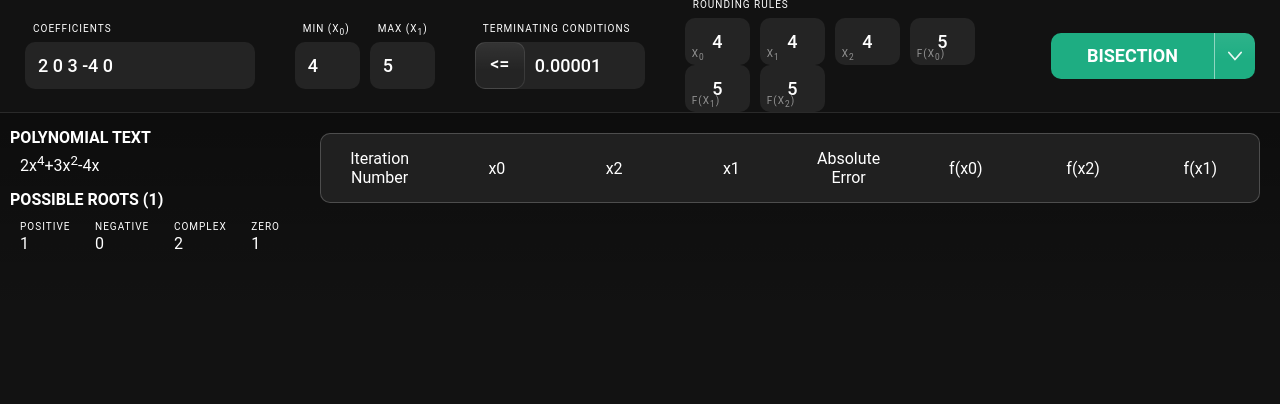
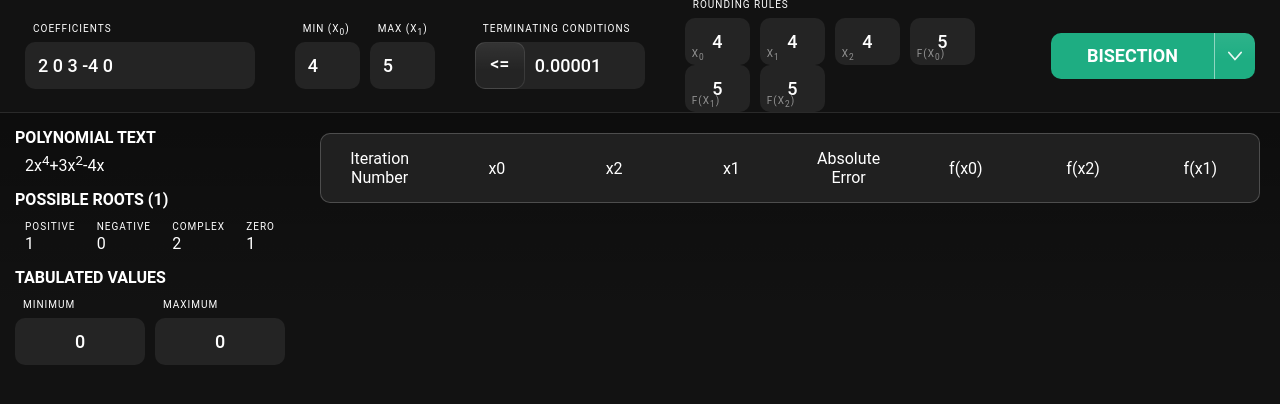
Before and after one commit to marqroldan/numericalmethods, a React app: page / in a window 1280 px wide. Shown: the top 404 px of the page. Built offline with nearby package versions, Linux system fonts and the light colour scheme.

Commit message:
Updated styling and structure for tabulated values

```diff
--- a/src/App.tsx
+++ b/src/App.tsx
@@ -10,14 +10,15 @@ import NumericalMethods, {
 import Header from '@Components/Header';
 import Main from '@Components/Main';
 import Sidebar from '@Components/Sidebar';
+import FieldGroup from '@Components/FieldGroup';
 import Field from '@Components/Field';
 import Input from '@Components/Input';
 import ButtonDropdown from '@Components/ButtonDropdown';
 import PolynomialText from '@Components/PolynomialText';
 import IterationTable from '@Components/IterationTable';
 import PossibleRoots from '@Components/PossibleRoots';
+import TabulatedValues from '@Components/TabulatedValues';
 
-import FieldGroup from '@Components/FieldGroup';
 import Options from '@Components/Options';
 import { mathOperators, mathOperatorsArr } from '@Utils/math';
 
@@ -247,6 +248,7 @@ export default class App extends React.PureComponent<{}, State> {
           <Sidebar>
             <PolynomialText value={this.state.coefficients} />
             <PossibleRoots coefficients={this.state.coefficients} />
+            <TabulatedValues coefficients={this.state.coefficients} />
           </Sidebar>
           <IterationTable
             data={this.state.iterations}
--- a/src/components/PolynomialText/styles.scss
+++ b/src/components/PolynomialText/styles.scss
@@ -1,5 +1,5 @@
 .PolynomialText {
-  margin: 0 10px 15px 10px;
+  margin-bottom: 15px;
 
   &__value {
     padding: 0 10px 0 10px;
--- a/src/components/PossibleRoots/styles.scss
+++ b/src/components/PossibleRoots/styles.scss
@@ -1,5 +1,5 @@
 .PossibleRoots {
-  margin: 0 10px 15px 10px;
+  margin-bottom: 15px;
 
   &Container {
     display: flex;
@@ -11,6 +11,7 @@
 
     &:last-child {
       border-bottom: 0px;
+      padding-bottom: 0px;
     }
   }
 }
--- a/src/components/Sidebar/styles.scss
+++ b/src/components/Sidebar/styles.scss
@@ -1,6 +1,6 @@
 .Sidebar {
   box-sizing: border-box;
-  padding: 15px 0px;
+  padding: 15px;
   width: 300px;
   overflow-y: auto;
 }
--- a/src/components/TabulatedValues/index.tsx
+++ b/src/components/TabulatedValues/index.tsx
@@ -1,8 +1,50 @@
 import './styles.scss';
 import React from 'react';
+import FieldGroup from '@Components/FieldGroup';
+import Field from '@Components/Field';
+import Input from '@Components/Input';
+import Text from '@Components/Text';
+import { polynomialFuncFactory, coefficientsFactory } from '@Utils/math';
 
-export default class TabulatedValues extends React.PureComponent {
+interface Props {
+  coefficients: string;
+}
+
+export default class TabulatedValues extends React.PureComponent<Props> {
+  state = {
+    minValue: '0',
+    maxValue: '0',
+    polynomial: () => 0,
+  };
+
+  valueChange = (target: string) => (value: string) => {
+    console.log('triggered');
+    this.setState({
+      [target]: value,
+    });
+  };
+
   render() {
-    return null;
+    return (
+      <div className={'TabulatedValues'}>
+        <Text className={'heading3'}>Tabulated Values</Text>
+        <div className={'TabulatedValuesRanges'}>
+          <Field label={'Minimum'}>
+            <Input
+              value={this.state.minValue}
+              onChangeValue={this.valueChange('minValue')}
+              className={'small center'}
+            />
+          </Field>
+          <Field label={'Maximum'}>
+            <Input
+              value={this.state.maxValue}
+              onChangeValue={this.valueChange('maxValue')}
+              className={'small center'}
+            />
+          </Field>
+        </div>
+      </div>
+    );
   }
 }
--- a/src/components/TabulatedValues/styles.scss
+++ b/src/components/TabulatedValues/styles.scss
@@ -0,0 +1,16 @@
+.TabulatedValues {
+  margin-bottom: 15px;
+
+  &Ranges {
+    display: flex;
+    margin-top: 7px;
+
+    & * {
+      flex: 1;
+
+      & input {
+        width: 100%;
+      }
+    }
+  }
+}
```
